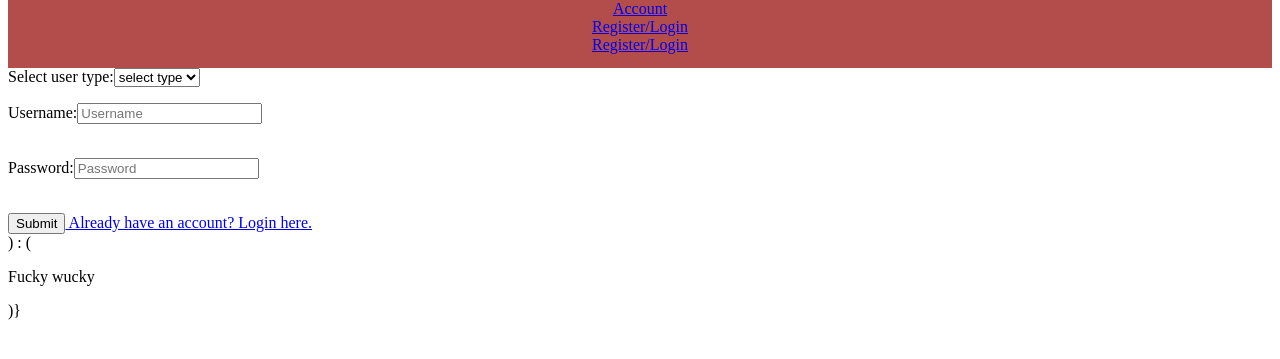
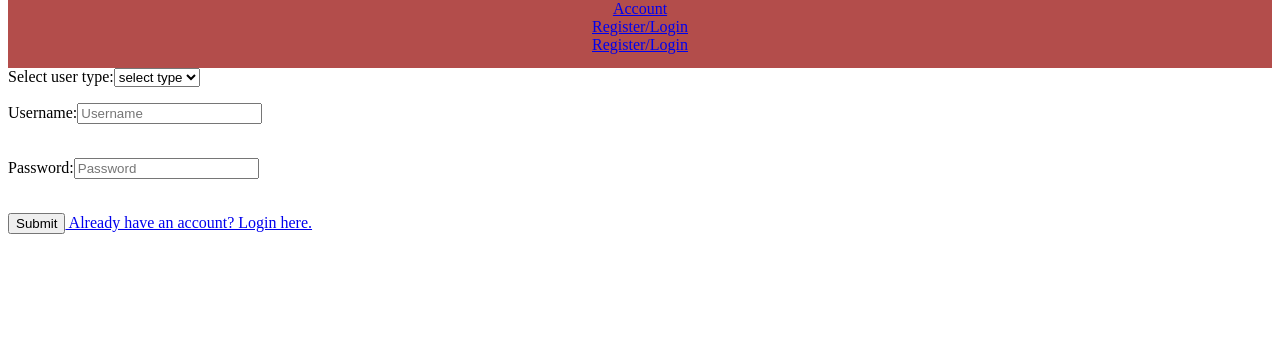
Before and after one commit to PTSDradio/Smugglers-Clearing-House, a React (Create React App) app in the folder client/: page /register in a window 1280 px wide. Shown: the part 125-484 px from the top of the page. Built offline with nearby package versions, Linux system fonts and the light colour scheme.

Commit message:
fixed two errors

```diff
--- a/client/src/components/RegisterForm.js
+++ b/client/src/components/RegisterForm.js
@@ -87,9 +87,6 @@ function RegisterForm(){
               <button type="submit">Submit</button>
               <NavLink to='/login'> Already have an account? Login here. </NavLink>
             </form>
-          ) : (
-            <p>Fucky wucky </p>
-          )}
         </div>
       );
   }
```
